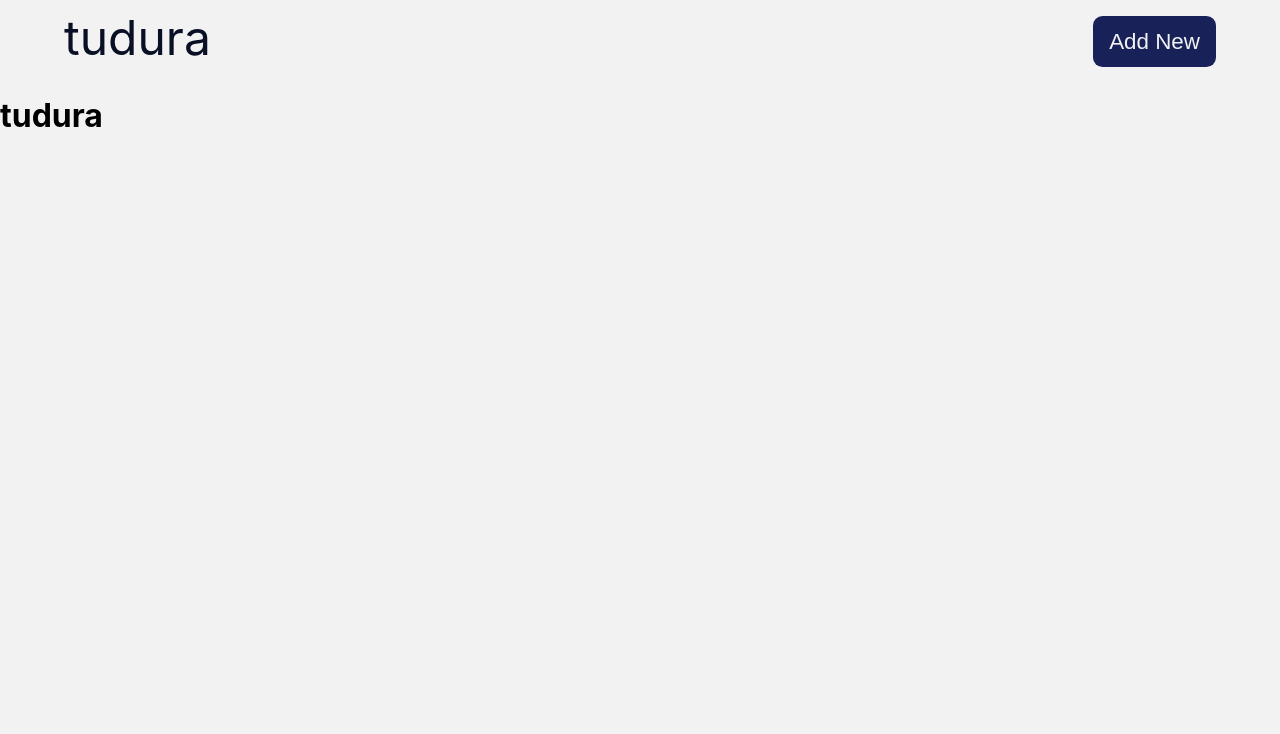
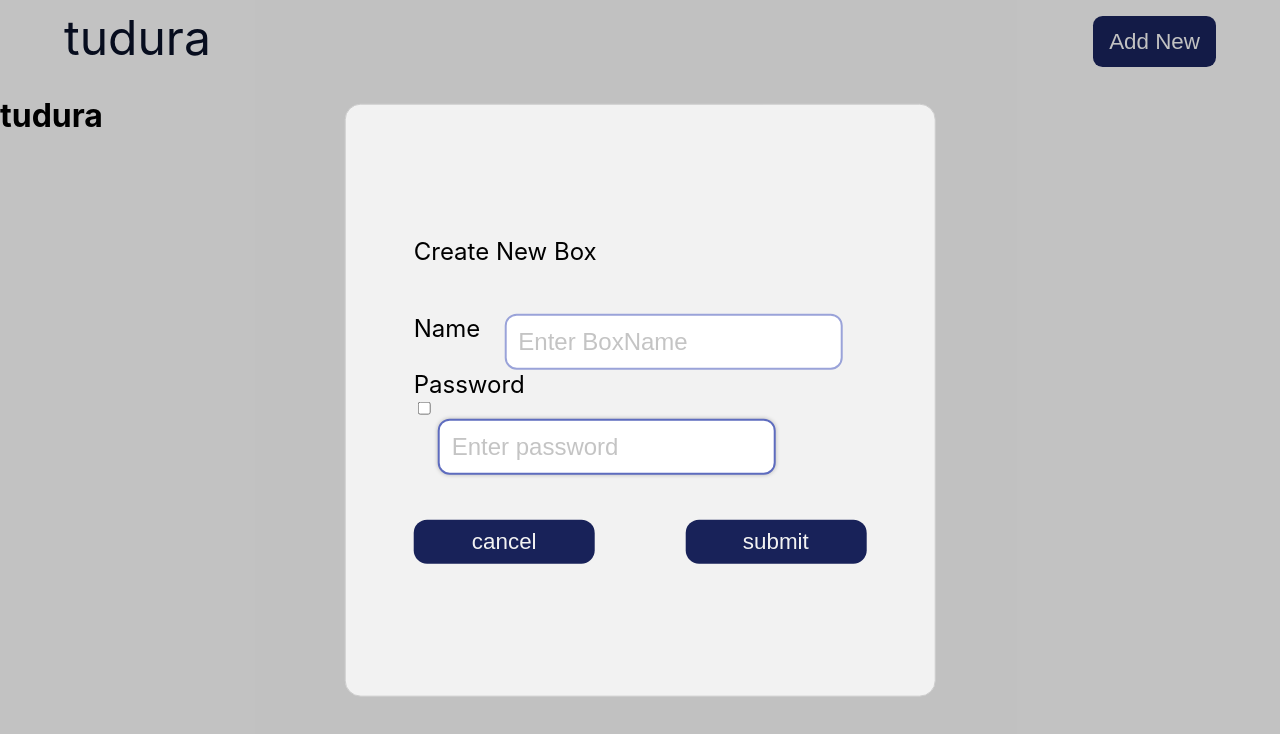
Before and after one commit to FujishigeTemma/tudura, a React (Create React App) app in the folder client/: page / in a window 1280 px wide. Shown: the top 734 px of the page. Built offline with nearby package versions, Linux system fonts and the light colour scheme.

Commit message:
:construction: add create box modal

```diff
--- a/client/src/components/Home.tsx
+++ b/client/src/components/Home.tsx
@@ -1,8 +1,11 @@
 import React from 'react'
-
+import NewBoxModal from './NewBoxModal'
 const Home: React.FC = () => {
   return (
-    <h1>tudura</h1>
+    <div>
+      <h1>tudura</h1>
+      <NewBoxModal></NewBoxModal>
+    </div>
   )
 }
 
--- /dev/null
+++ b/client/src/components/NewBoxModal.tsx
@@ -0,0 +1,161 @@
+import React from 'react'
+import { Link } from 'react-router-dom'
+import Modal from 'react-modal'
+import styled from 'styled-components'
+import Color from '../style/Color'
+
+// interface boxInputProps {
+//   name: string
+//   password: string
+// }
+
+
+const ModalStyle: Modal.Styles = {
+  content: {
+    top: '50%',
+    left: '50%',
+    right: 'auto',
+    bottom: 'auto',
+    marginRight: '-50%',
+    transform: 'translate(-50%, -50%)',
+    background: Color.BACKGROUND_PRIMARY,
+    borderRadius: '1rem'
+  },
+  overlay: {
+    background: 'rgba(0, 0, 0, 0.2)'
+  }
+}
+
+//TODO:名前変える
+const NewBoxModal: React.FC = () => {
+  return (
+    <Modal ariaHideApp={false} isOpen={true} style={ModalStyle}>
+      <ModalForm>
+        <ModalTitle>Create New Box </ModalTitle>
+        <BoxName>
+          <ParamTitle>Name</ParamTitle>
+          <BoxNameForm
+            type='text'
+            name='name'
+            placeholder='Enter BoxName'
+            autoFocus
+          />
+        </BoxName>
+        <PasswordForm>
+          <ParamTitle>Password</ParamTitle>
+          <PasswordCheckBox></PasswordCheckBox>
+          <PasswordInputForm
+            type='password'
+            name='password'
+            placeholder='Enter password'
+            autoFocus
+          />
+        </PasswordForm>
+        <Link to='/'>
+          <Cancel type='button'>cancel</Cancel>
+        </Link>
+        <Create type='submit'>submit</Create>
+      </ModalForm>
+    </Modal>
+  )
+
+}
+
+
+
+
+const ModalForm = styled.form`
+  font-size: min(3.2vw, 1rem);
+  padding: 7em 3em;
+`
+
+
+const ModalTitle = styled.div`
+  font-size: 1.5em;
+  margin: 0 0 2em;
+`
+
+const ParamTitle = styled.div`
+  font-size: 1.5em;
+`
+
+const BoxName = styled.div`
+  display:flex;
+  justify-content:center;
+`
+const BoxNameForm = styled.input`
+  display: flex;
+  font-size: 1.5em;
+  padding: 0.5em;
+  margin: 0 1em;
+  border-radius: 0.5em;
+  outline: none;
+  border: 2px solid ${Color.SECONDARY_SUB};
+  &:focus {
+    border: 2px solid ${Color.PRIMARY_SUB};
+    box-shadow: 0 0 4px 0 rgba(0, 0, 0, .25);
+  }
+  ::placeholder,
+  ::-webkit-input-placeholder {
+    color: #C4C4C4;
+  }
+`
+
+const PasswordForm = styled.div`
+  dixplay:flex;
+  float :center;
+`
+
+const PasswordInputForm = styled.input`
+  display: flex;
+  font-size: 1.5em;
+  padding: 0.5em;
+  margin: 0 1em;
+  border-radius: 0.5em;
+  outline: none;
+  border: 2px solid ${Color.SECONDARY_SUB};
+  &:focus {
+    border: 2px solid ${Color.PRIMARY_SUB};
+    box-shadow: 0 0 4px 0 rgba(0, 0, 0, .25);
+  }
+  ::placeholder,
+  ::-webkit-input-placeholder {
+    color: #C4C4C4;
+  }
+`
+const PasswordCheckBox = styled.input.attrs({ type: 'checkbox' })``
+
+const Create = styled.button`
+  font-size: 1.4em;
+  width: 40%;
+  margin: 2em 0 0;
+  padding: 0.4em 0.7em;
+  background-color: ${Color.PRIMARY};
+  color: ${Color.BACKGROUND_PRIMARY};
+  float: right;
+  outline: none;
+  border-style: none;
+  border-radius: 0.6em;
+  &:hover {
+    cursor: pointer;
+    opacity: 0.8;
+  }
+`
+
+const Cancel = styled.button`
+  font-size: 1.4em;
+  width: 40%;
+  margin: 2em 0 0;
+  padding: 0.4em 0.7em;
+  background-color: ${Color.PRIMARY};
+  color: ${Color.BACKGROUND_PRIMARY};
+  outline: none;
+  border-style: none;
+  border-radius: 0.6em;
+  &:hover {
+    cursor: pointer;
+    opacity: 0.8;
+  }
+`
+
+export default NewBoxModal
```
